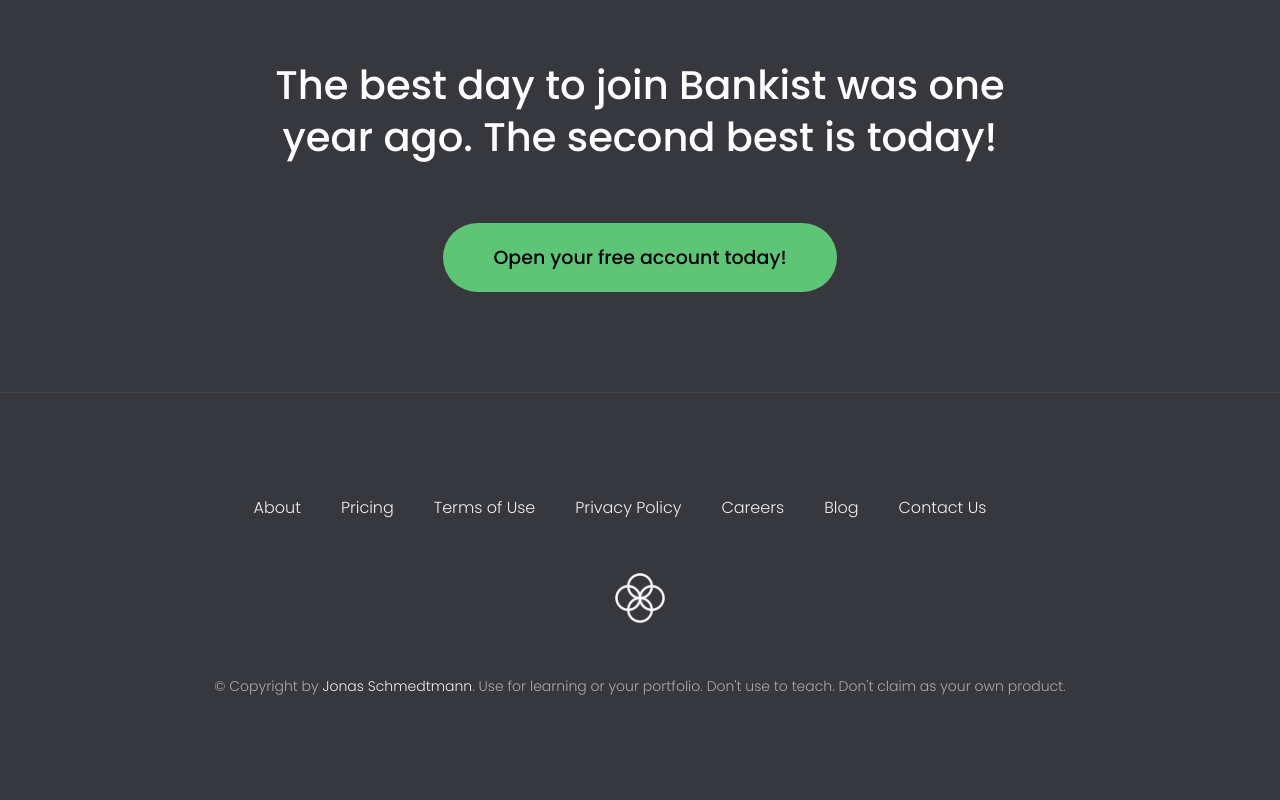
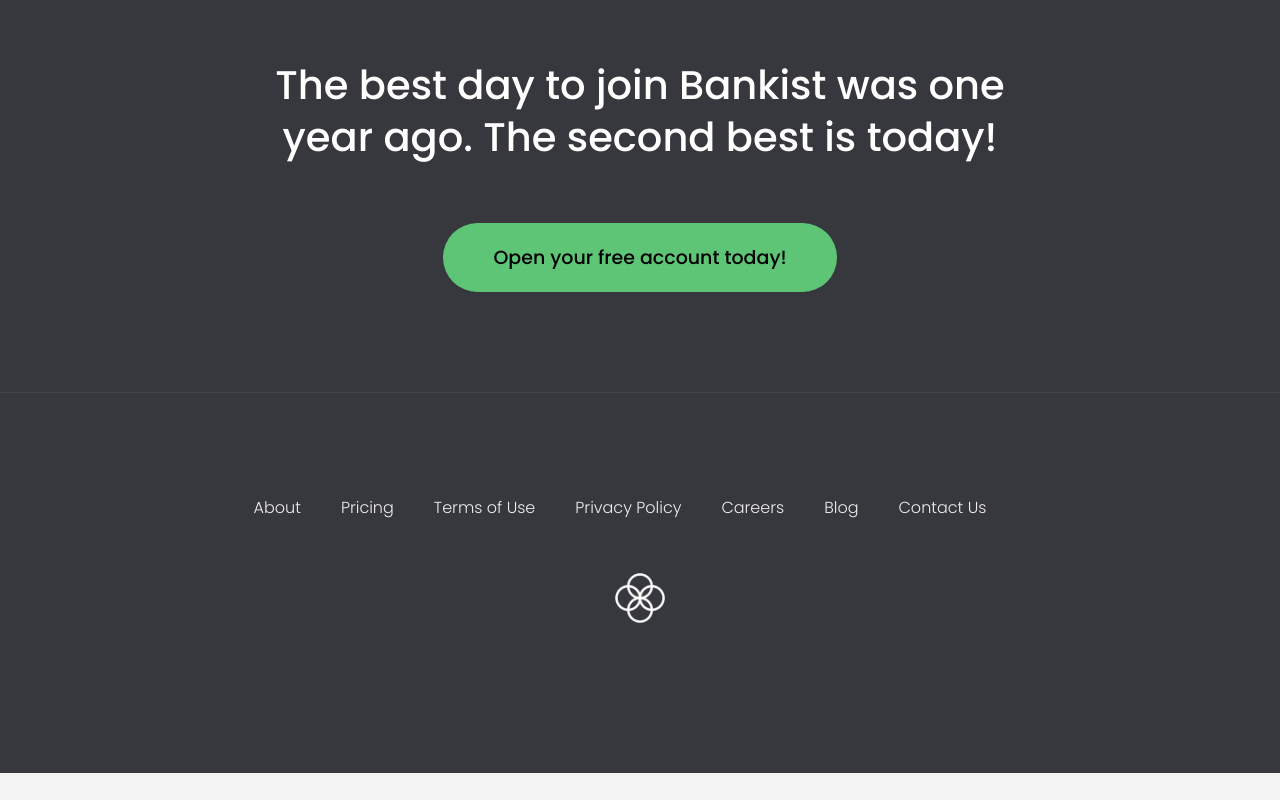
Before and after one commit to BookWorm-dev/Landing_bankist, a plain HTML site: page index.html in a window 1280 px wide. Shown: the part 4237-5037 px from the top of the page. After the commit the page ends 5010 px from the top, so only its background shows below. Drawn offline with Linux system fonts and the light colour scheme.

Commit message:
finish project

```diff
--- a/index.html
+++ b/index.html
@@ -35,7 +35,6 @@
     <div class="header__title">
       <h1>
         When
-        <!-- Green highlight effect -->
         <span class="highlight">banking</span>
         meets<br />
         <span class="highlight">minimalist</span>
@@ -288,12 +287,6 @@
       </li>
     </ul>
     <img src="img/icon.png" alt="Logo" class="footer__logo" />
-    <p class="footer__copyright">
-      &copy; Copyright by
-      <a class="footer__link twitter-link" target="_blank" href="https://twitter.com/jonasschmedtman">Jonas
-        Schmedtmann</a>. Use for learning or your portfolio. Don't use to teach. Don't claim
-      as your own product.
-    </p>
   </footer>
 
   <div class="modal hidden">
--- a/style.css
+++ b/style.css
@@ -1,4 +1,3 @@
-/* The page is NOT responsive. You can implement responsiveness yourself if you wanna have some fun 😃 */
 
 :root {
   --color-primary: #5ec576;
```
Also changed, not shown: script.js (line endings or trailing spaces).
